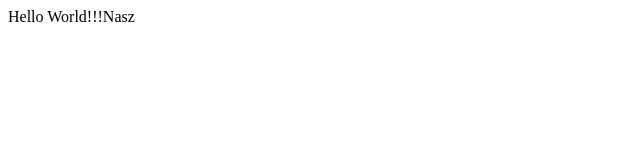
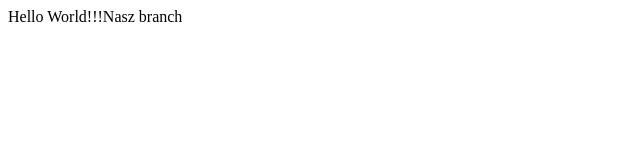
Before and after one commit to pogmac/GitTotorial, a plain HTML site: page index.html in a window 1280 px wide. Shown: the full height of the page, 0-640 px from the left. Drawn offline with Linux system fonts and the light colour scheme.

Commit message:
FIX add comment 'branch'

```diff
--- a/index.html
+++ b/index.html
@@ -7,6 +7,6 @@
     <title>Git Tutorial</title>
 </head>
 <body>
-    Hello World!!!Nasz
+    Hello World!!!Nasz branch
 </body>
 </html>
```
